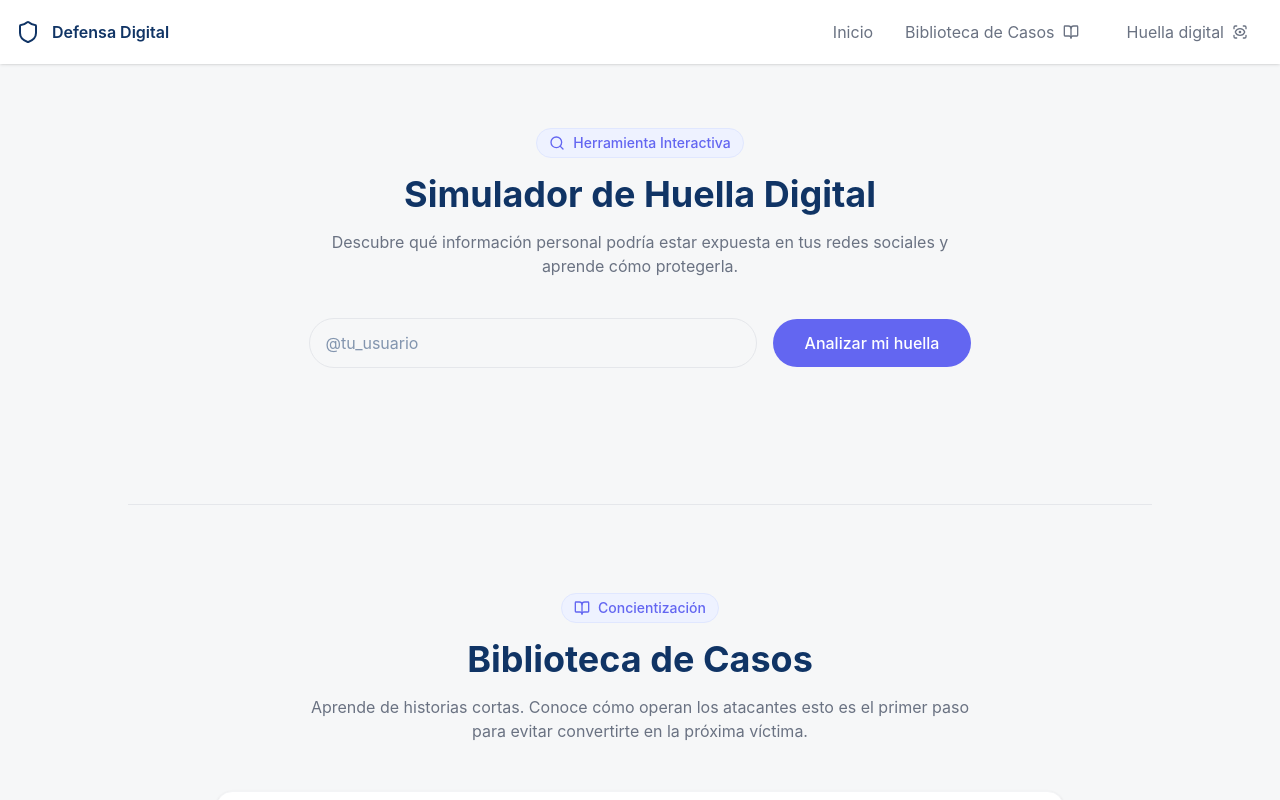
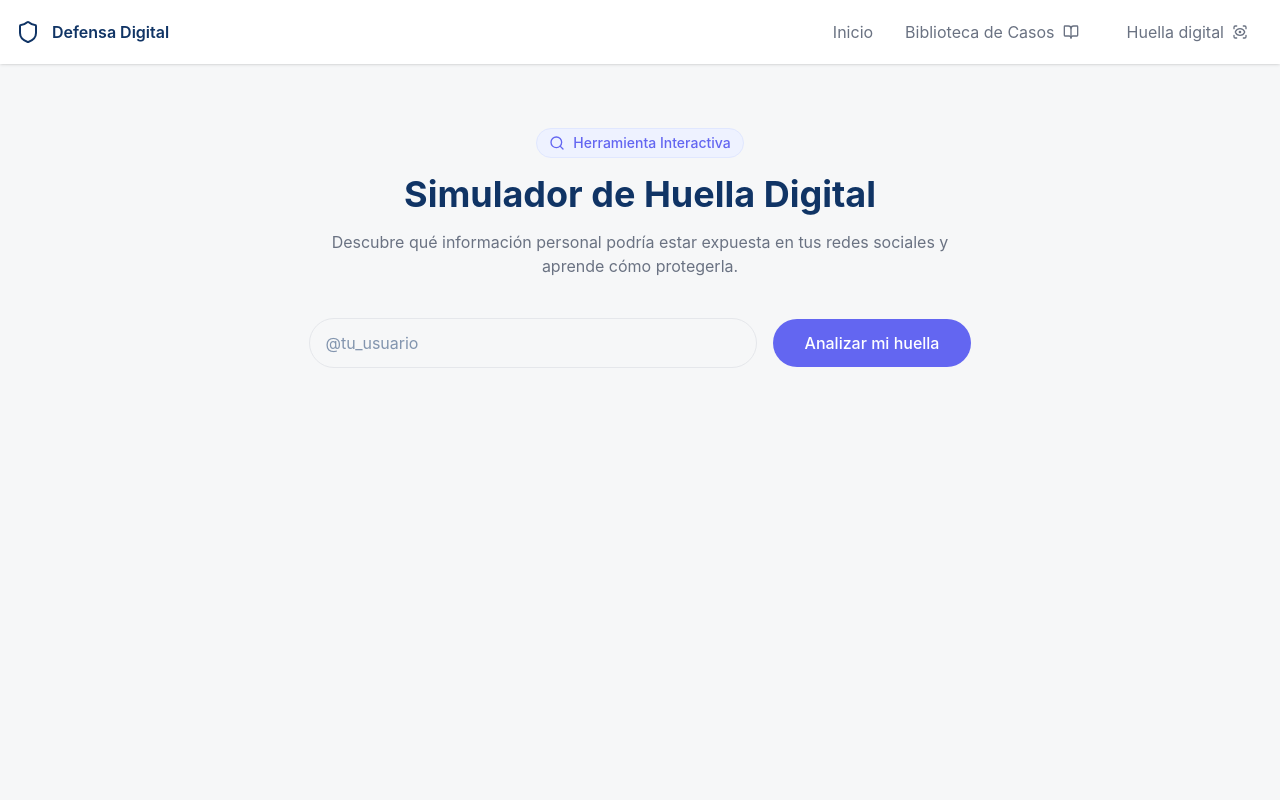
Before and after one commit to Santiago1408/spd-tamarindo, a Next.js app: page /simuladorHuella in a window 1280 px wide. Shown: the top 800 px of the page. Built offline with nearby package versions, Linux system fonts and the light colour scheme.

Commit message:
Biblioteca de casos fuera de page simulador de huella

```diff
--- a/app/simuladorHuella/page.tsx
+++ b/app/simuladorHuella/page.tsx
@@ -1,13 +1,10 @@
 import SimuladorHuella from "@/components/layout/SimuladorHuella";
-import BibliotecaCasos from "@/components/layout/BibliotecaCasos";
 
 export default function PaginaSimulador() {
   return (
     <div className="min-h-screen bg-background-light py-10">
 
       <SimuladorHuella />
-      <div className="max-w-5xl mx-auto my-16 border-t border-gray-200"></div>
-      <BibliotecaCasos />
 
     </div>
   );
```
